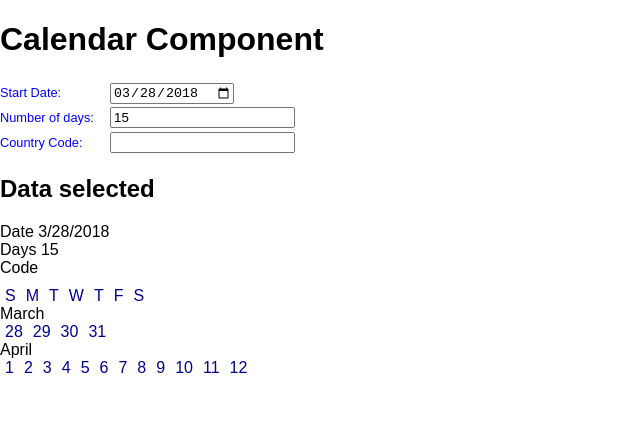
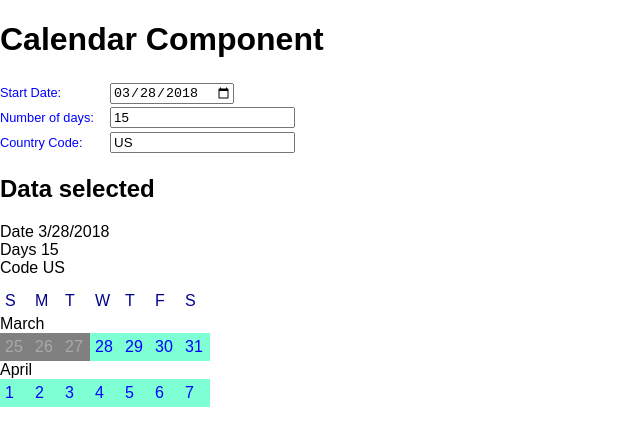
Before and after one commit to elsemaani/CalendarExcercise, a React (Create React App) app in the folder calendar-app/: page / in a window 1280 px wide. Shown: the top 446 px of the page, without its empty margins (0-640 px from the left). Built offline with nearby package versions, Linux system fonts and the light colour scheme.

Commit message:
chore: Algorithm for loading days accurately.

```diff
--- a/calendar-app/src/components/Calendar.jsx
+++ b/calendar-app/src/components/Calendar.jsx
@@ -10,12 +10,12 @@ class Calendar extends Component {
         super(props);
 
         // initial date
-        let defaultDate = utils.getDateValue(new Date());
+        let defaultDate = utils.getISODateValue(utils.getUtcDate());
 
         this.state = {
             startDate: defaultDate,
             days: 15,
-            code: ''
+            code: 'US'
         };
 
         //this.updateDays = this.updateDays.bind(this);
@@ -52,9 +52,12 @@ class Calendar extends Component {
 
     render() {
 
-        let startDateValue = new Date(this.state.startDate).toLocaleDateString();
-        console.log(this.state.startDate);
-        console.log(startDateValue);
+        let startDate = utils.getDateFromStr(this.state.startDate);
+        let localDateValue = startDate.toLocaleDateString(this.state.code); // new Date(Date.UTC(locDate.getFullYear(), locDate.getUTCMonth(), locDate.getDate()));
+
+        console.log('Input date:', this.state.startDate);
+        console.log('Date obj:', startDate);
+        console.log('Local date:', localDateValue);
 
         return <div>
             <h1>Calendar Component</h1>
@@ -72,7 +75,7 @@ class Calendar extends Component {
             </div>
 
             <h2>Data selected</h2>
-            <div>Date {startDateValue}</div>
+            <div>Date {localDateValue}</div>
             <div>Days {this.state.days}</div>
             <div>Code {this.state.code}</div>
 
--- a/calendar-app/src/components/WeekBox.jsx
+++ b/calendar-app/src/components/WeekBox.jsx
@@ -34,7 +34,7 @@ class WeekBox extends Component {
 
     getHeaderDays() {
         return (DAYS.map((d, index)=> {
-            return <div key={index} className="header-day">{d}</div>;
+            return <div key={index} className="day-box header-day">{d}</div>;
         }))
     }
 
@@ -45,12 +45,17 @@ class WeekBox extends Component {
         }
 
         // year, month, startDay, daysOfMonth, daysToRender
-        let result = calendarMonths.map((cm) => {
+        let result = calendarMonths.map((cm, mIndex) => {
 
             let rows = cm.weekRows && cm.weekRows.map((daysArr, rIndex) => {
 
                 let fields = daysArr && daysArr.map((day, fIndex) => {
-                    return <div key={fIndex} className="day">{day}</div>;
+                    return (
+                        day.invalid === true ?
+                            <div key={fIndex} className="day-box day-invalid">{day.day}</div>
+                            :
+                            <div key={fIndex} className="day-box day">{day.day}</div>
+                    );
                 });
 
                 return (<div key={rIndex} className="days-row">
@@ -59,7 +64,7 @@ class WeekBox extends Component {
             })
 
             return (
-                <div>
+                <div key={mIndex}>
                     <div>{cm.monthTitle}</div>
                     {rows}
                 </div>
--- a/calendar-app/src/components/calendar.css
+++ b/calendar-app/src/components/calendar.css
@@ -18,20 +18,27 @@
   /*border: darkblue 1px solid;*/
 }
 
+.day-box {
+  display: inline-block;
+  font-size: 1em;
+  min-width: 20px;
+  width: 20px;
+  padding: 5px;
+}
+
 .header-day {
-  display: inline;
-  font-size: 1em;
-  padding: 5px;
   color: darkblue;
 }
 
 .days-row {
-
 }
 
 .day {
-  display: inline;
-  font-size: 1em;
-  padding: 5px;
-  color: darkblue;
+  color: blue;
+  background-color: aquamarine;
 }
+
+.day-invalid {
+  color: darkgray;
+  background-color: gray;
+}
--- a/calendar-app/src/utils.jsx
+++ b/calendar-app/src/utils.jsx
@@ -6,11 +6,51 @@ const DAY_NAMES = {Sunday: 0,Monday:1,Tuesday:2,Wednesday:3,Thursday:4,Friday:5,
 
 let utils = {
 
+    getDayDate(date, day) {
+        return new Date(date.getFullYear(), date.getUTCMonth(), day);
+    },
+
     getMonthName(month) {
         return MONTHS[month];
     },
 
+    getUtcDate(date) {
+
+        if (!date) {
+            date = new Date();
+        }
+        let utcDate = new Date(Date.UTC(date.getFullYear(), date.getMonth(), date.getDate()));
+        return utcDate;
+    },
+
+    getDateFromStr(strDate) {
+
+        let dateParts = strDate.split('-');
+        let utcDate = new Date(parseInt(dateParts[0]), parseInt(dateParts[1]) - 1, parseInt(dateParts[2]));
+        return utcDate;
+    },
+
     getDateValue(date) {
+
+        if (!date) {
+            return '';
+        }
+
+        let month = date.getMonth() + 1;
+        let day = date.getDate();
+
+        if (month < 10) {
+            month = `0${month}`;
+        }
+        if (day < 10) {
+            day = `0${day}`;
+        }
+        let dtValue = `${month}-${day}-${date.getFullYear()}`;
+
+        return dtValue;
+    },
+
+    getISODateValue(date) {
 
         if (!date) {
             return '';
@@ -24,32 +64,51 @@ let utils = {
         return new Date(year, month, 0).getDate();
     },
 
+    isWeekend(date) {
+        let day = date.getDay();
+        if (day === DAY_NAMES.Sunday || date.getDay() === DAY_NAMES.Saturday) {
+            return true;
+        }
+        return false;
+    },
+
+    createDay(date, day, invalid) {
+
+        let tempCurrDate = this.getDayDate(date, day);
+        let weekend = this.isWeekend(tempCurrDate);
+
+        return {
+            dayInWeek: tempCurrDate.getDay(), // 0,1,2,3,4,5,6
+            day: day,
+            invalid: invalid,
+            weekend: weekend
+        };
+    },
+
+    // create an object with data computed to render each month with corresponding weeks and days
     getCalendarMonths(startDate, days) {
 
-        let currDate = new Date(startDate);
-
-        console.log('From', startDate);
-        console.log('Days', days);
+        let currDate = utils.getDateFromStr(startDate);
 
         // must to render the necessary months
         let calendarMonths = [];
 
         let daysLeft = days;
-        let stillDays = true;
+        let daysAvailable = true;
 
         do { // each iteration corresponds to one month
 
-            let daysOfMonth = this.daysInMonth(currDate.getUTCMonth() + 1, currDate.getFullYear()); // last day of month
+            let daysOfMonth = this.daysInMonth(currDate.getMonth() + 1, currDate.getFullYear()); // last day of month
             let dayOfMonth = currDate.getDate();
 
             // compute the days left according to current month
             let daysLeftInMonth = Math.abs(daysOfMonth - dayOfMonth); // 31 - 365 = 334
 
-            // Verify if are days left
+            // Verify if days are left
             if (daysLeft >= daysLeftInMonth) {
                 daysLeft -= daysLeftInMonth;
             } else {
-                stillDays = false; // no more available days.
+                daysAvailable = false; // no more available days.
             };
 
             let cm = {
@@ -66,23 +125,42 @@ let utils = {
             if (cm.weekRows === undefined) {
                 cm.weekRows = [];
             }
+            cm.weekRows.push()
             let daysArr = []; // week row days
-            for (let i = 0, j = cm.startDay; i < cm.daysToRender; i++) {
 
-                let currDay = j+i; // render the day according to starting day
-                let tempDate = new Date(currDate.getFullYear(), currDate.getUTCMonth(), currDay);
+            let tempCurrDate = new Date(currDate.getFullYear(), currDate.getUTCMonth(), cm.startDay);
+            let prevEmptyDays = tempCurrDate.getDay() - DAY_NAMES.Sunday;
+            // initialize array with empty/invalid days (if required)
+            if (prevEmptyDays > 0) {
+                let startDay = cm.startDay > prevEmptyDays ? (cm.startDay - prevEmptyDays) : 0;
+                for (let i = 0; i < prevEmptyDays; i++) {
 
-                daysArr.push(j+i);
+                    let newDay = this.createDay(currDate, startDay + i, true);
+                    daysArr.push(newDay);
+                }
+            }
 
-                if (tempDate.getDay() === DAY_NAMES.Saturday) {
-                    // If day is the last of week (saturday) go to next row of week
+            for (let i = 0; i < cm.daysToRender; i++) {
 
-                    cm.weekRows.push(daysArr);
+                if (!daysAvailable) {
+                    // If no mor available days for more months, we start to decrease daysLeft
+                    daysLeft--;
                 }
 
-                // TODO: currDay is not reaching the last day of month
-                if (currDay === cm.daysOfMonth) {
-                    // if current day is last of month, no mor rows are needed for this month
+                let currDay = cm.startDay + i;
+                let newDay = this.createDay(currDate, currDay, false);
+                daysArr.push(newDay);
+
+                if (newDay.dayInWeek === DAY_NAMES.Saturday) {
+                    // If day is the last of week (saturday) go to next row of week and initialize array
+                    let newDaysArr = daysArr.map((d) => {return d});
+                    cm.weekRows.push(newDaysArr);
+                    daysArr = [];
+                }
+
+                // complete empty days of week
+                // if current day is last of month or last of week and no more days are available, no more rows are needed
+                if (currDay === cm.daysOfMonth || daysLeft <= 0) {
                     break;
                 }
             }
@@ -91,11 +169,8 @@ let utils = {
 
             // increase the date to next month starting from first day
             currDate = new Date(currDate.getFullYear(), currDate.getUTCMonth() + 1, 1);
-
-            //console.log('Month', currDate.getMonth());
-            //console.log(daysLeft);
         }
-        while (daysLeft > 0 && stillDays);
+        while (daysLeft > 0 && daysAvailable);
 
         console.log(calendarMonths);
 
```
